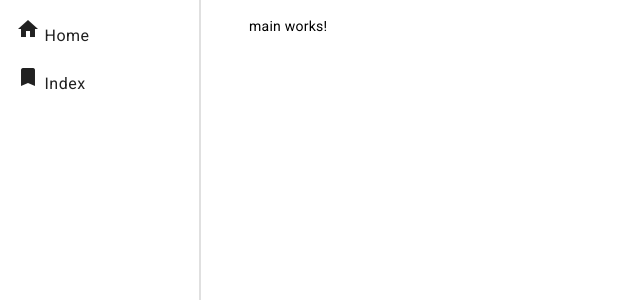
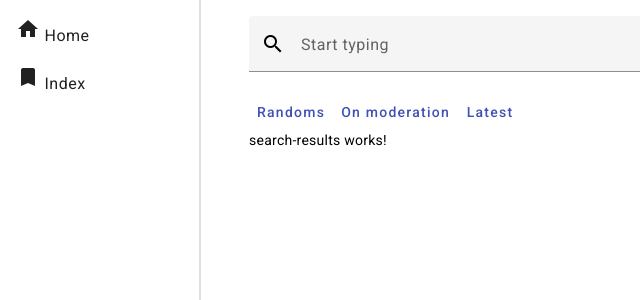
Before and after one commit to movsar/dosham-angular, an Angular app: page /home in a window 1280 px wide. Shown: the top 300 px of the page, without its empty margins (0-640 px from the left). Built offline with nearby package versions, Linux system fonts and the light colour scheme.

Commit message:
savepoint

```diff
--- a/src/app/app.module.ts
+++ b/src/app/app.module.ts
@@ -21,6 +21,8 @@ import { PhraseComponent } from './views/phrase/phrase.component';
 import { TextComponent } from './views/text/text.component';
 import { TranslationComponent } from './views/translation/translation.component';
 import { EntryActionButtonsComponent } from './views/entry-action-buttons/entry-action-buttons.component';
+import { MainComponent } from './pages/main/main.component';
+import { IndexComponent } from './pages/index/index.component';
 
 @NgModule({
   declarations: [
@@ -32,7 +34,9 @@ import { EntryActionButtonsComponent } from './views/entry-action-buttons/entry-
     PhraseComponent,
     TextComponent,
     TranslationComponent,
-    EntryActionButtonsComponent
+    EntryActionButtonsComponent,
+    MainComponent,
+    IndexComponent
   ],
   imports: [
     BrowserModule,
--- a/src/app/pages/main/main.component.html
+++ b/src/app/pages/main/main.component.html
@@ -1 +1,9 @@
-<p>main works!</p>
+<div class="row">
+    <app-search-query></app-search-query>
+</div>
+
+<div class="row">
+    <div class="chldr_serach_results mt-2">
+        <app-search-results></app-search-results>
+    </div>
+</div>
--- /dev/null
+++ b/src/app/services/auth.service.ts
@@ -0,0 +1,9 @@
+import { Injectable } from '@angular/core';
+
+@Injectable({
+  providedIn: 'root'
+})
+export class AuthService {
+
+  constructor() { }
+}
--- /dev/null
+++ b/src/app/services/search.service.ts
@@ -0,0 +1,13 @@
+import { Injectable } from '@angular/core';
+
+@Injectable({
+  providedIn: 'root'
+})
+export class SearchService {
+
+  constructor() { }
+
+  Search(s:string){
+
+  }
+}
--- a/src/app/views/search-query/search-query.component.html
+++ b/src/app/views/search-query/search-query.component.html
@@ -1 +1,25 @@
-<p>search-query works!</p>
+<div class="search-container">
+    <mat-form-field class="full-width" appearance="fill">
+        <mat-label>{{ 'Start typing' }}</mat-label>
+        <input matInput [(ngModel)]="searchQuery" (input)="search($event)" />
+        <mat-icon matPrefix>search</mat-icon>
+    </mat-form-field>
+</div>
+
+<div class="actions-container">
+    <button mat-button color="primary" (click)="loadRandomEntries()">
+        {{ 'Randoms' }}
+    </button>
+
+    <button mat-button color="primary" (click)="toggleOnModerationFlag()">
+        {{ 'On moderation' }}
+    </button>
+
+    <button mat-button color="primary" (click)="loadLatestEntries()">
+        {{ 'Latest' }}
+    </button>
+
+    <a *ngIf="isLoggedIn" mat-button color="accent" routerLink="/entry/edit">
+        {{ 'AddAsk' }}
+    </a>
+</div>
--- a/src/app/views/search-query/search-query.component.scss
+++ b/src/app/views/search-query/search-query.component.scss
@@ -0,0 +1,5 @@
+.search-container {
+    .full-width {
+        width: 100%;
+    }
+}
--- a/src/app/views/search-query/search-query.component.ts
+++ b/src/app/views/search-query/search-query.component.ts
@@ -1,4 +1,6 @@
 import { Component } from '@angular/core';
+import { AuthService } from 'src/app/services/auth.service';
+import { SearchService } from 'src/app/services/search.service';
 
 @Component({
   selector: 'app-search-query',
@@ -6,5 +8,30 @@ import { Component } from '@angular/core';
   styleUrls: ['./search-query.component.scss']
 })
 export class SearchQueryComponent {
+  searchQuery: string = '';
+  isLoggedIn: boolean = false;
 
+  constructor(
+    private authService: AuthService,
+    private searchService: SearchService
+  ) {
+    this.isLoggedIn = false;// this.authService.isLoggedIn();
+  }
+
+  search(event: Event): void {
+    // Call search logic, casting the value since we know it's an input element
+    this.searchService.Search((event.target as HTMLInputElement).value);
+  }
+
+  loadRandomEntries(): void {
+    // Implement random entries loading logic
+  }
+
+  toggleOnModerationFlag(): void {
+    // Implement moderation flag toggle logic
+  }
+
+  loadLatestEntries(): void {
+    // Implement latest entries loading logic
+  }
 }
```
Also changed, not shown: 2 other files (tests, documents, lock files or other folders).
